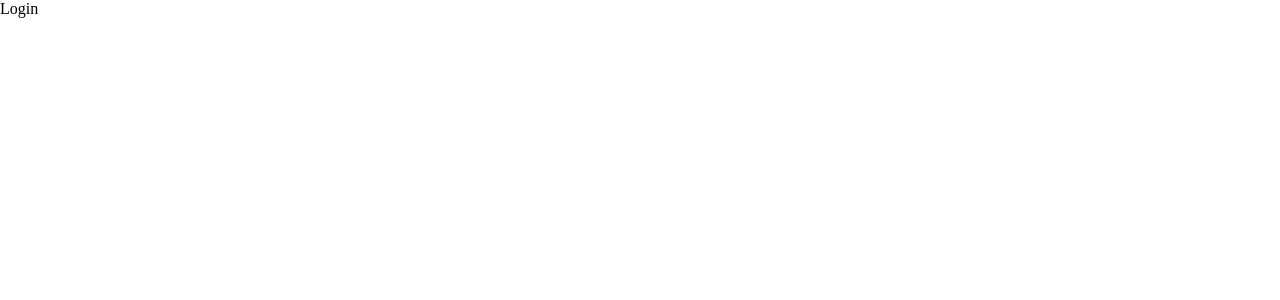
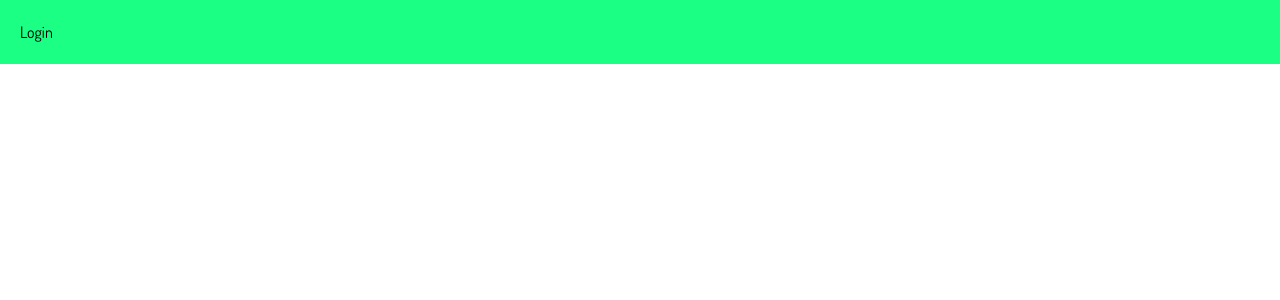
Before and after one commit to Factral/hackaton-fcv, a React (Vite) app in the folder frontend/: page /login in a window 1280 px wide. Shown: the top 300 px of the page. Built offline with nearby package versions, Linux system fonts and the light colour scheme.

Commit message:
Add tailwind and heandless

```diff
--- a/frontend/package.json
+++ b/frontend/package.json
@@ -10,6 +10,7 @@
     "preview": "vite preview"
   },
   "dependencies": {
+    "@headlessui/react": "^1.7.14",
     "react": "18.2.0",
     "react-dom": "18.2.0",
     "react-hook-form": "7.43.9",
@@ -20,6 +21,7 @@
     "@types/react": "18.0.28",
     "@types/react-dom": "18.0.11",
     "@vitejs/plugin-react-swc": "3.0.0",
+    "autoprefixer": "^10.4.14",
     "eslint": "8.39.0",
     "eslint-config-standard": "17.0.0",
     "eslint-plugin-import": "2.27.5",
@@ -28,7 +30,9 @@
     "eslint-plugin-react": "7.32.2",
     "eslint-plugin-react-hooks": "4.6.0",
     "eslint-plugin-react-refresh": "0.3.4",
+    "postcss": "^8.4.23",
     "standard": "17.0.0",
+    "tailwindcss": "^3.3.2",
     "vite": "4.3.2"
   }
 }
--- /dev/null
+++ b/frontend/postcss.config.cjs
@@ -0,0 +1,6 @@
+module.exports = {
+  plugins: {
+    tailwindcss: {},
+    autoprefixer: {}
+  }
+}
--- a/frontend/src/App.jsx
+++ b/frontend/src/App.jsx
@@ -1,6 +1,6 @@
 
 import { Route, Routes } from 'react-router-dom'
-import Login from './pages/login/Login'
+import Login from './pages/Login'
 
 function App () {
   return (
--- a/frontend/src/index.css
+++ b/frontend/src/index.css
@@ -1,14 +1,9 @@
+@import url('https://fonts.googleapis.com/css2?family=Dosis:wght@200;300;400;500;600;700;800&display=swap');
+@tailwind base;
+@tailwind components;
+@tailwind utilities;
+
 :root {
-  --green-50: #4DFF36;
-  --green-100: #43FF2C;
-  --green-200: #2FFF17;
-  --green-300: #1BFF03;
-  --green-400: #15ED00;
-  --green-500: #00D35B;
-  --green-600: #0FC500;
-  --green-700: #0CB000;
-  --green-800: #0A9C00;
-  --green-900: #088700;
   --white-100: #E9F8F1;
   --white-200: #C2E9D8;
   --green-gradient-100: #74F484;
@@ -20,4 +15,5 @@
   margin: 0;
   padding: 0;
   box-sizing: border-box;
+  font-family: 'Dosis', sans-serif;
 }
--- /dev/null
+++ b/frontend/src/pages/Login.jsx
@@ -0,0 +1,6 @@
+
+export default function Login () {
+  return (
+    <div className='p-5 bg-main-green-300'>Login</div>
+  )
+}
--- a/frontend/src/pages/login/Login.jsx
+++ /dev/null
@@ -1,6 +0,0 @@
-
-export default function Login () {
-  return (
-    <div>Login</div>
-  )
-}
--- /dev/null
+++ b/frontend/tailwind.config.js
@@ -0,0 +1,36 @@
+/** @type {import('tailwindcss').Config} */
+module.exports = {
+  content: [
+    './index.html',
+    './src/**/*.{js,ts,jsx,tsx}'
+  ],
+  theme: {
+    extend: {
+      fontFamily: {
+        dosis: ['Dosis', 'system-ui', 'sans-serif']
+      },
+      colors: {
+        'main-green': {
+          DEFAULT: '#00D35B',
+          50: '#75FFBB',
+          100: '#63FFB1',
+          200: '#3FFF9B',
+          300: '#1BFF85',
+          400: '#00F76F',
+          500: '#00D35B',
+          600: '#00BF4F',
+          700: '#00AA44',
+          800: '#009639',
+          900: '#00812F',
+          950: '#00772A'
+        },
+        'main-white': {
+          DEFAULT: '#E9F8F1',
+          100: '#E9F8F1',
+          200: '#C2E9D8'
+        }
+      }
+    }
+  },
+  plugins: []
+}
```
Also changed, not shown: 1 other file (tests, documents, lock files or other folders).
